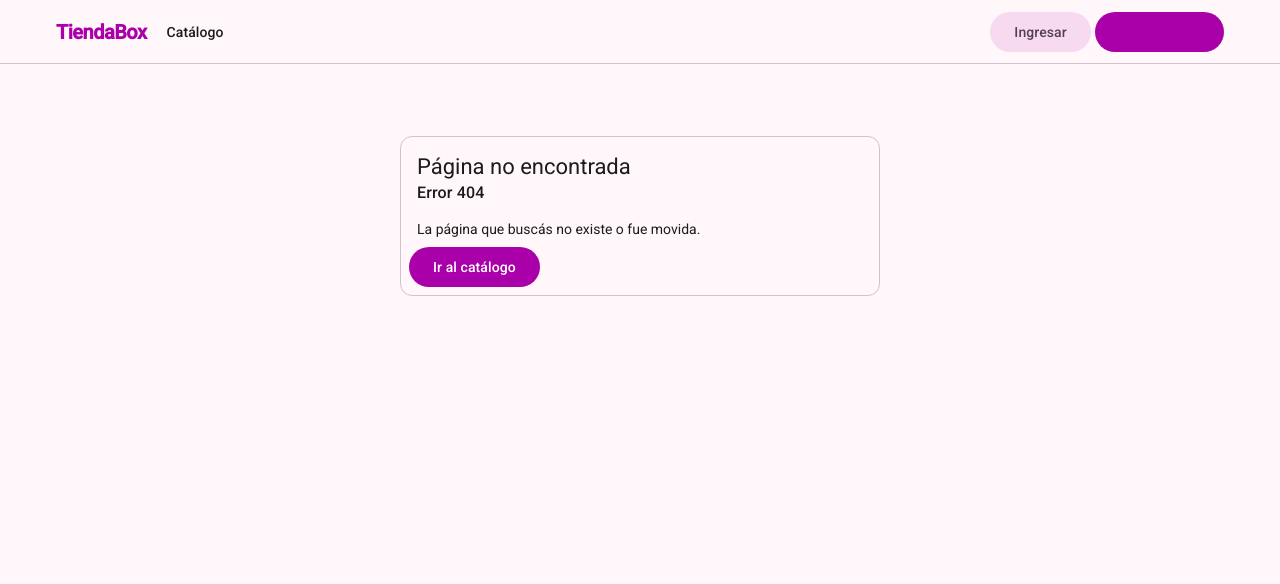
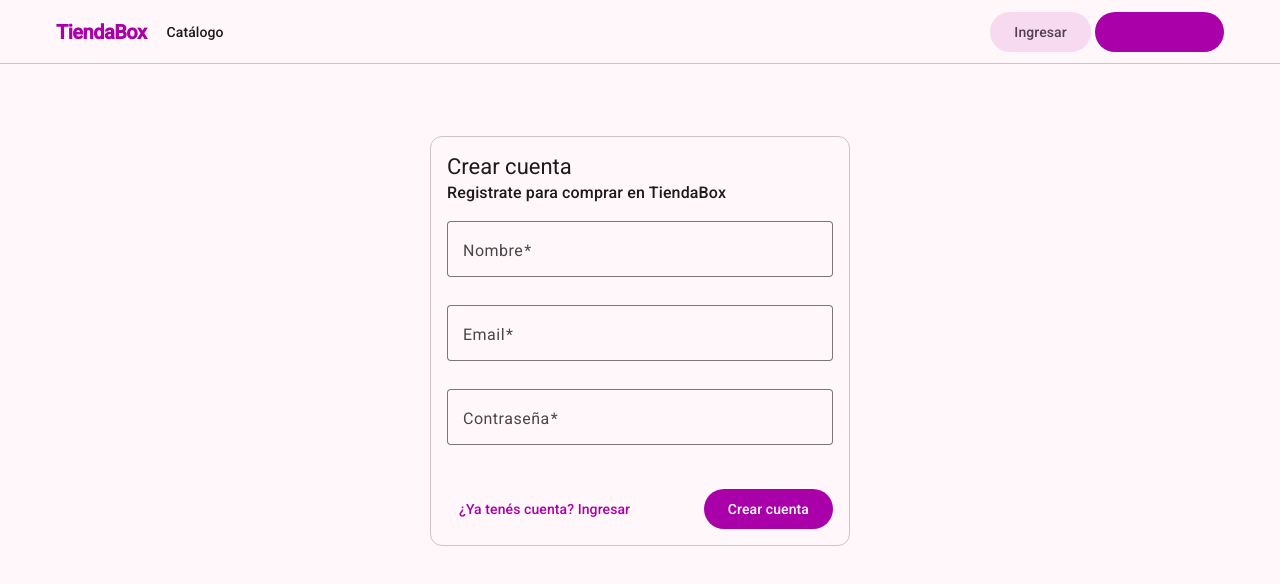
Before and after one commit to tomasvallejos1/tiendabox-frontend, an Angular app: page /registro in a window 1280 px wide. Before the commit this address had no page. Shown: the top 584 px of the page. Built offline with nearby package versions, Linux system fonts and the light colour scheme.

Commit message:
agregar pantallas de ingreso y registro

```diff
--- a/src/app/app.routes.ts
+++ b/src/app/app.routes.ts
@@ -2,10 +2,12 @@ import { Routes } from '@angular/router';
 
 import { AdminOrderList } from './admin-order-list/admin-order-list';
 import { CartPage } from './cart-page/cart-page';
+import { Login } from './login/login';
 import { NotFound } from './not-found/not-found';
 import { OrderDetail } from './order-detail/order-detail';
 import { OrderList } from './order-list/order-list';
 import { Profile } from './profile/profile';
+import { Register } from './register/register';
 import { AdminBrandList } from './admin-brand-list/admin-brand-list';
 import { AdminCategoryList } from './admin-category-list/admin-category-list';
 import { AdminProductList } from './admin-product-list/admin-product-list';
@@ -21,6 +23,8 @@ import { roleGuard } from './shared/role-guard';
 // Las rutas nuevas se agregan ANTES del comodín '**', que siempre va último.
 export const routes: Routes = [
   { path: '', redirectTo: '/productos', pathMatch: 'full' },
+  { path: 'login', component: Login },
+  { path: 'registro', component: Register },
   { path: 'perfil', component: Profile, canActivate: [authGuard] },
   { path: 'carrito', component: CartPage, canActivate: [authGuard, roleGuard('cliente')] },
   { path: 'mis-pedidos', component: OrderList, canActivate: [authGuard, roleGuard('cliente')] },
--- /dev/null
+++ b/src/app/login/login.css
@@ -0,0 +1,30 @@
+.auth-card {
+  max-width: 420px;
+  margin: 48px auto;
+}
+
+form {
+  display: flex;
+  flex-direction: column;
+  gap: 8px;
+  margin-top: 16px;
+}
+
+form mat-form-field {
+  width: 100%;
+}
+
+.actions {
+  display: flex;
+  flex-wrap: wrap;
+  align-items: center;
+  justify-content: space-between;
+  gap: 12px;
+  margin-top: 16px;
+}
+
+.error-message {
+  color: var(--mat-sys-error);
+  font: var(--mat-sys-body-medium);
+  margin: 4px 0;
+}
--- /dev/null
+++ b/src/app/login/login.html
@@ -0,0 +1,47 @@
+<mat-card class="auth-card" appearance="outlined">
+  <mat-card-header>
+    <mat-card-title>Ingresar</mat-card-title>
+    <mat-card-subtitle>Accedé a tu cuenta de TiendaBox</mat-card-subtitle>
+  </mat-card-header>
+  <mat-card-content>
+    <form [formGroup]="form" (ngSubmit)="submit()">
+      <mat-form-field appearance="outline">
+        <mat-label>Email</mat-label>
+        <input matInput type="email" formControlName="email" autocomplete="email" />
+        @if (form.controls.email.hasError('required')) {
+          <mat-error>El email es obligatorio.</mat-error>
+        } @else if (form.controls.email.hasError('email')) {
+          <mat-error>Ingresá un email válido.</mat-error>
+        }
+      </mat-form-field>
+
+      <mat-form-field appearance="outline">
+        <mat-label>Contraseña</mat-label>
+        <input
+          matInput
+          type="password"
+          formControlName="password"
+          autocomplete="current-password"
+        />
+        @if (form.controls.password.hasError('required')) {
+          <mat-error>La contraseña es obligatoria.</mat-error>
+        }
+      </mat-form-field>
+
+      @if (errorMessage()) {
+        <p class="error-message" role="alert">{{ errorMessage() }}</p>
+      }
+
+      <div class="actions">
+        <a matButton="text" routerLink="/registro">¿No tenés cuenta? Crear cuenta</a>
+        <button matButton="filled" type="submit" [disabled]="saving()">
+          @if (saving()) {
+            Ingresando…
+          } @else {
+            Ingresar
+          }
+        </button>
+      </div>
+    </form>
+  </mat-card-content>
+</mat-card>
--- /dev/null
+++ b/src/app/login/login.ts
@@ -0,0 +1,63 @@
+import { HttpErrorResponse } from '@angular/common/http';
+import { Component, inject, signal } from '@angular/core';
+import { FormBuilder, ReactiveFormsModule, Validators } from '@angular/forms';
+import { MatButtonModule } from '@angular/material/button';
+import { MatCardModule } from '@angular/material/card';
+import { MatFormFieldModule } from '@angular/material/form-field';
+import { MatInputModule } from '@angular/material/input';
+import { Router, RouterLink } from '@angular/router';
+import { finalize } from 'rxjs';
+
+import { AuthService } from '../shared/auth-service';
+
+@Component({
+  selector: 'app-login',
+  imports: [
+    ReactiveFormsModule,
+    RouterLink,
+    MatButtonModule,
+    MatCardModule,
+    MatFormFieldModule,
+    MatInputModule,
+  ],
+  templateUrl: './login.html',
+  styleUrl: './login.css',
+})
+export class Login {
+  private readonly formBuilder = inject(FormBuilder);
+
+  protected readonly form = this.formBuilder.nonNullable.group({
+    email: ['', [Validators.required, Validators.email]],
+    password: ['', Validators.required],
+  });
+
+  protected readonly saving = signal(false);
+  protected readonly errorMessage = signal('');
+
+  constructor(
+    private authService: AuthService,
+    private router: Router,
+  ) {}
+
+  protected submit(): void {
+    if (this.form.invalid) {
+      this.form.markAllAsTouched();
+      return;
+    }
+
+    this.saving.set(true);
+    this.errorMessage.set('');
+
+    this.authService
+      .login(this.form.getRawValue())
+      .pipe(finalize(() => this.saving.set(false)))
+      .subscribe({
+        next: (response) => {
+          this.router.navigate([response.role === 'owner' ? '/admin/productos' : '/productos']);
+        },
+        error: (err: HttpErrorResponse) => {
+          this.errorMessage.set(err.error?.error ?? 'No se pudo iniciar sesión. Intentá de nuevo.');
+        },
+      });
+  }
+}
--- /dev/null
+++ b/src/app/register/register.css
@@ -0,0 +1,30 @@
+.auth-card {
+  max-width: 420px;
+  margin: 48px auto;
+}
+
+form {
+  display: flex;
+  flex-direction: column;
+  gap: 8px;
+  margin-top: 16px;
+}
+
+form mat-form-field {
+  width: 100%;
+}
+
+.actions {
+  display: flex;
+  flex-wrap: wrap;
+  align-items: center;
+  justify-content: space-between;
+  gap: 12px;
+  margin-top: 16px;
+}
+
+.error-message {
+  color: var(--mat-sys-error);
+  font: var(--mat-sys-body-medium);
+  margin: 4px 0;
+}
--- /dev/null
+++ b/src/app/register/register.html
@@ -0,0 +1,54 @@
+<mat-card class="auth-card" appearance="outlined">
+  <mat-card-header>
+    <mat-card-title>Crear cuenta</mat-card-title>
+    <mat-card-subtitle>Registrate para comprar en TiendaBox</mat-card-subtitle>
+  </mat-card-header>
+  <mat-card-content>
+    <form [formGroup]="form" (ngSubmit)="submit()">
+      <mat-form-field appearance="outline">
+        <mat-label>Nombre</mat-label>
+        <input matInput formControlName="name" autocomplete="name" />
+        @if (form.controls.name.hasError('required')) {
+          <mat-error>El nombre es obligatorio.</mat-error>
+        } @else if (form.controls.name.hasError('pattern')) {
+          <mat-error>El nombre no puede estar vacío.</mat-error>
+        }
+      </mat-form-field>
+
+      <mat-form-field appearance="outline">
+        <mat-label>Email</mat-label>
+        <input matInput type="email" formControlName="email" autocomplete="email" />
+        @if (form.controls.email.hasError('required')) {
+          <mat-error>El email es obligatorio.</mat-error>
+        } @else if (form.controls.email.hasError('email')) {
+          <mat-error>Ingresá un email válido.</mat-error>
+        }
+      </mat-form-field>
+
+      <mat-form-field appearance="outline">
+        <mat-label>Contraseña</mat-label>
+        <input matInput type="password" formControlName="password" autocomplete="new-password" />
+        @if (form.controls.password.hasError('required')) {
+          <mat-error>La contraseña es obligatoria.</mat-error>
+        } @else if (form.controls.password.hasError('minlength')) {
+          <mat-error>Mínimo 6 caracteres.</mat-error>
+        }
+      </mat-form-field>
+
+      @if (errorMessage()) {
+        <p class="error-message" role="alert">{{ errorMessage() }}</p>
+      }
+
+      <div class="actions">
+        <a matButton="text" routerLink="/login">¿Ya tenés cuenta? Ingresar</a>
+        <button matButton="filled" type="submit" [disabled]="saving()">
+          @if (saving()) {
+            Creando cuenta…
+          } @else {
+            Crear cuenta
+          }
+        </button>
+      </div>
+    </form>
+  </mat-card-content>
+</mat-card>
--- /dev/null
+++ b/src/app/register/register.ts
@@ -0,0 +1,74 @@
+import { HttpErrorResponse } from '@angular/common/http';
+import { Component, inject, signal } from '@angular/core';
+import { FormBuilder, ReactiveFormsModule, Validators } from '@angular/forms';
+import { MatButtonModule } from '@angular/material/button';
+import { MatCardModule } from '@angular/material/card';
+import { MatFormFieldModule } from '@angular/material/form-field';
+import { MatInputModule } from '@angular/material/input';
+import { MatSnackBar, MatSnackBarModule } from '@angular/material/snack-bar';
+import { Router, RouterLink } from '@angular/router';
+import { finalize } from 'rxjs';
+
+import { AuthService } from '../shared/auth-service';
+
+@Component({
+  selector: 'app-register',
+  imports: [
+    ReactiveFormsModule,
+    RouterLink,
+    MatButtonModule,
+    MatCardModule,
+    MatFormFieldModule,
+    MatInputModule,
+    MatSnackBarModule,
+  ],
+  templateUrl: './register.html',
+  styleUrl: './register.css',
+})
+export class Register {
+  private readonly formBuilder = inject(FormBuilder);
+
+  // Los datos fiscales no se piden acá: se completan después en el perfil.
+  protected readonly form = this.formBuilder.nonNullable.group({
+    name: ['', [Validators.required, Validators.pattern(/\S/)]],
+    email: ['', [Validators.required, Validators.email]],
+    password: ['', [Validators.required, Validators.minLength(6)]],
+  });
+
+  protected readonly saving = signal(false);
+  protected readonly errorMessage = signal('');
+
+  constructor(
+    private authService: AuthService,
+    private router: Router,
+    private snackBar: MatSnackBar,
+  ) {}
+
+  protected submit(): void {
+    if (this.form.invalid) {
+      this.form.markAllAsTouched();
+      return;
+    }
+
+    this.saving.set(true);
+    this.errorMessage.set('');
+
+    this.authService
+      .register(this.form.getRawValue())
+      .pipe(finalize(() => this.saving.set(false)))
+      .subscribe({
+        // El registro no devuelve token: hay que iniciar sesión después.
+        next: () => {
+          this.snackBar.open('Cuenta creada. Ya podés iniciar sesión.', 'Cerrar', {
+            duration: 4000,
+          });
+          this.router.navigate(['/login']);
+        },
+        error: (err: HttpErrorResponse) => {
+          this.errorMessage.set(
+            err.error?.error ?? 'No se pudo crear la cuenta. Intentá de nuevo.',
+          );
+        },
+      });
+  }
+}
```
Also changed, not shown: 2 other files (tests, documents, lock files or other folders).
